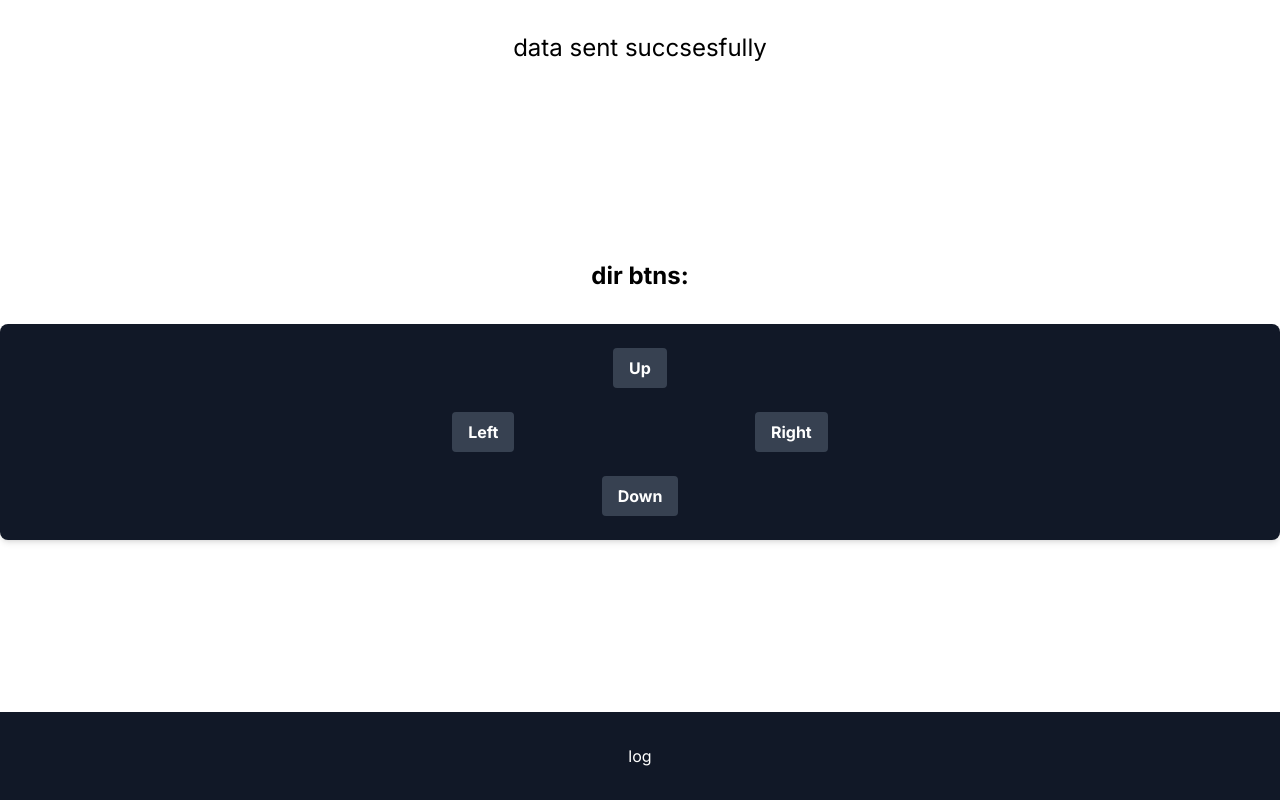
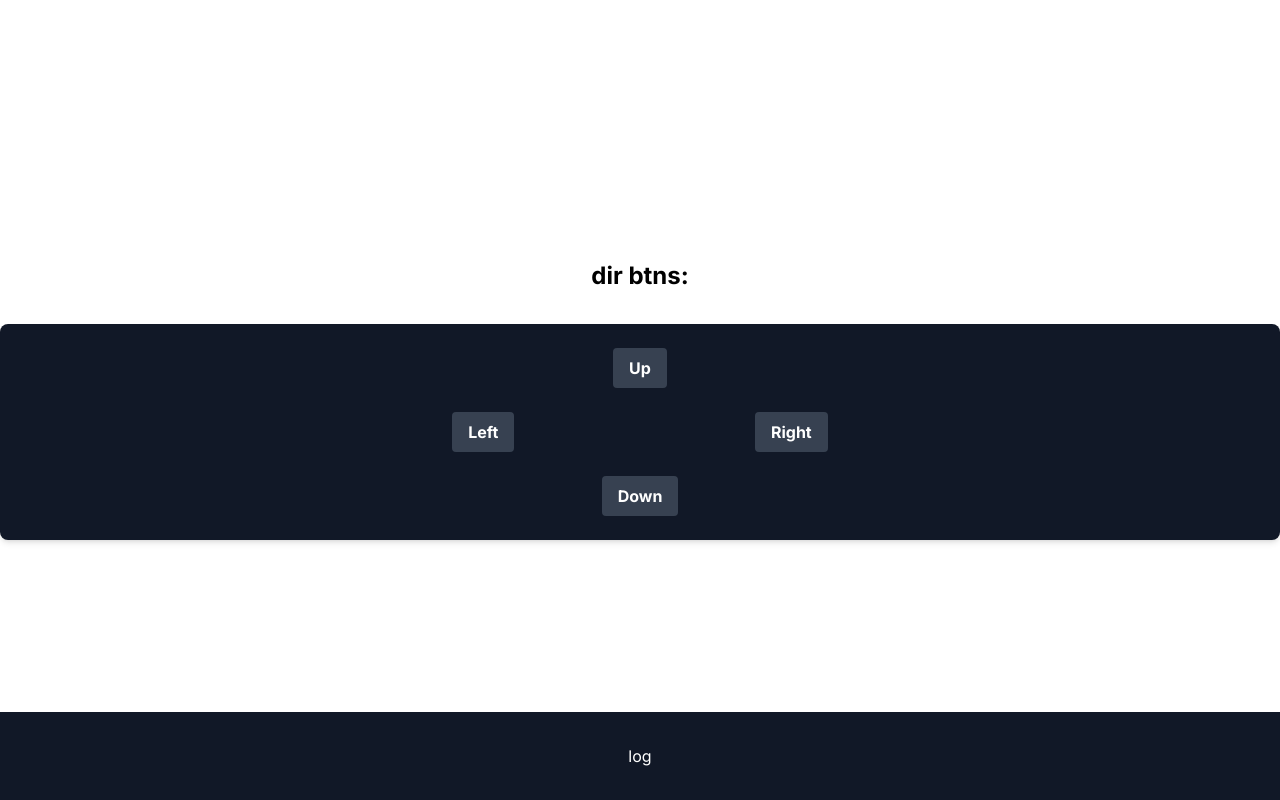
Before and after one commit to SenQii/m1p, a Next.js app: page / in a window 1280 px wide. Built offline with nearby package versions, Linux system fonts and the light colour scheme.

Commit message:
unnecessary  line

```diff
--- a/src/app/page.js
+++ b/src/app/page.js
@@ -23,7 +23,6 @@ export default function Home() {
 
   return (
     <div className="flex flex-col items-center justify-center min-h-screen h-full w-full">
-      <h3 className="absolute top-0 text-2xl p-8">data sent succsesfully</h3>
       <h1 className="text-2xl font-bold mb-8">dir btns:</h1>
       <div className="flex flex-col items-center justify-center w-full h-2/4 bg-gray-900 text-white rounded-lg shadow-md p-6">
         <div className="w-1/2 h-full flex flex-col items-center justify-center space-y-6">
```
